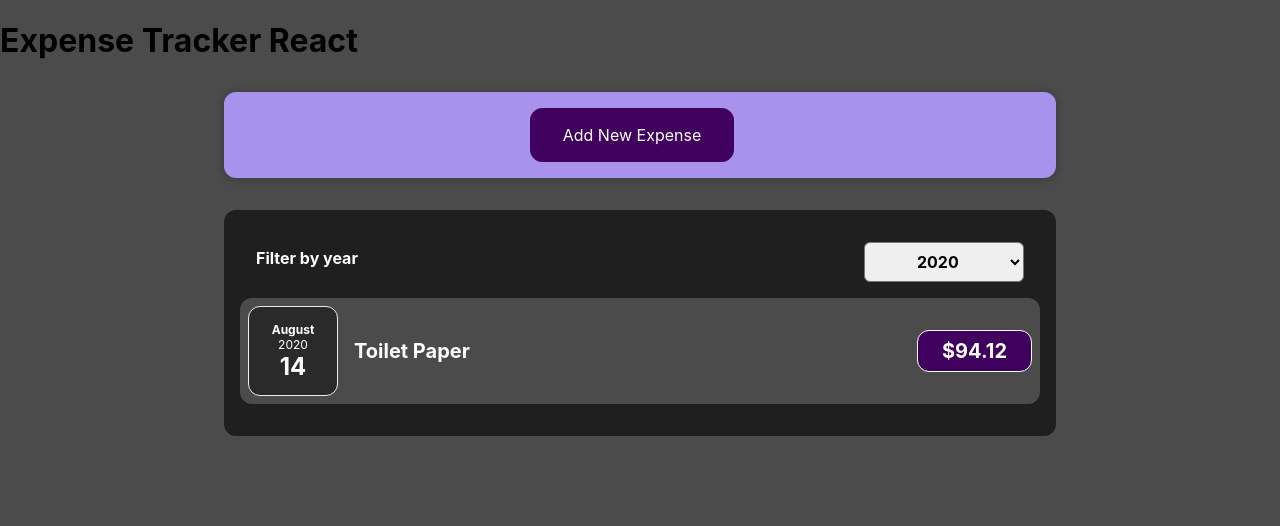
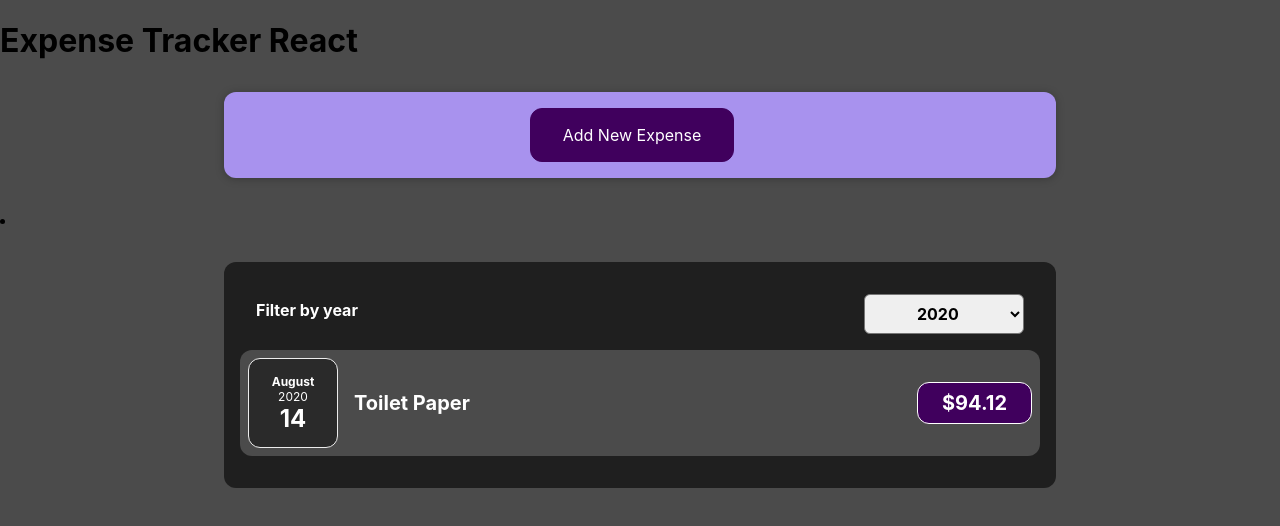
Before and after one commit to eniskastrati/expense-tracker-react, a React (Create React App) app: page / in a window 1280 px wide. Shown: the top 526 px of the page. Built offline with nearby package versions, Linux system fonts and the light colour scheme.

Commit message:
change tag to list item

```diff
--- a/src/components/Expenses/Expenses.jsx
+++ b/src/components/Expenses/Expenses.jsx
@@ -17,15 +17,15 @@ function NewExpensesComponent({ ...props }) {
   });
 
   return (
-    <>
+    <li>
       <Card className="expenses">
         <ExpensesFilter
           selected={filterdYear}
           onSelectedYearValue={getSelectedYearValue}
         />
-        <ExpensesList data={filteredExpenses}/>
+        <ExpensesList data={filteredExpenses} />
       </Card>
-    </>
+    </li>
   );
 }
 
```
